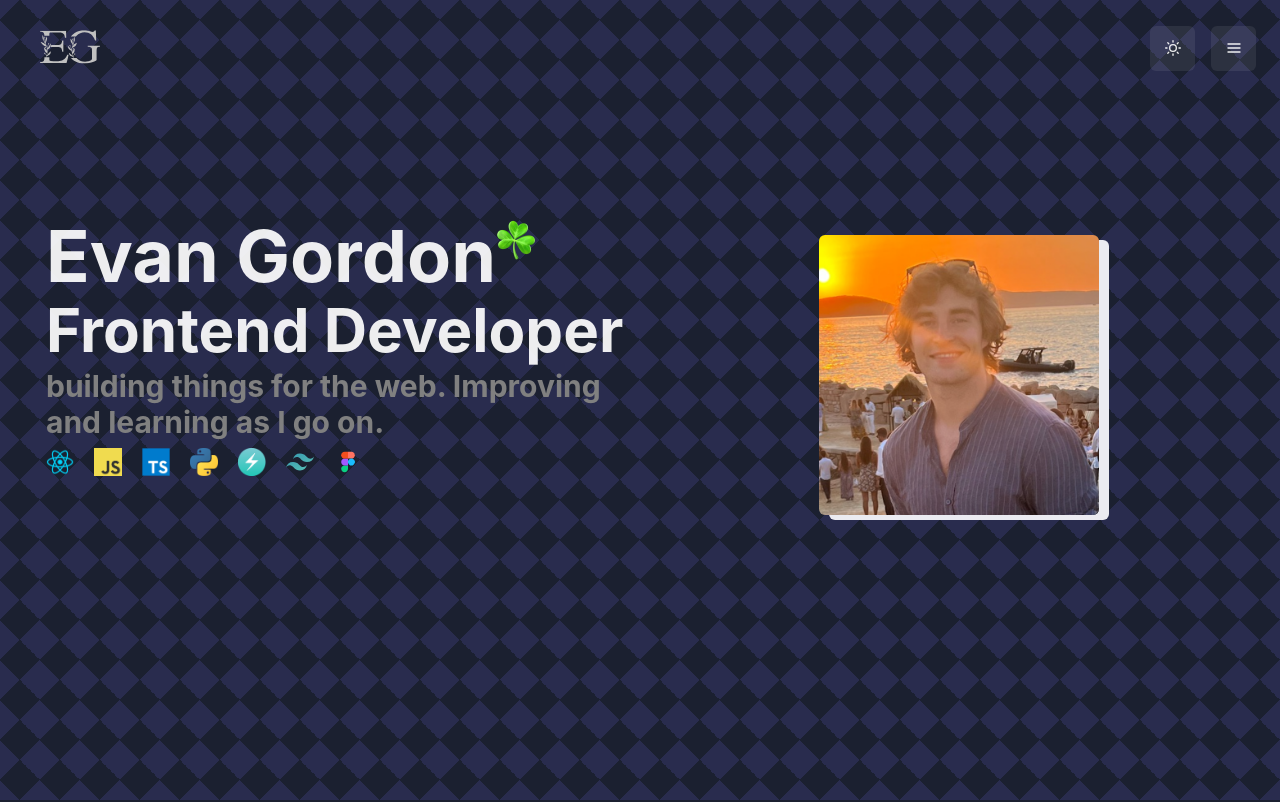
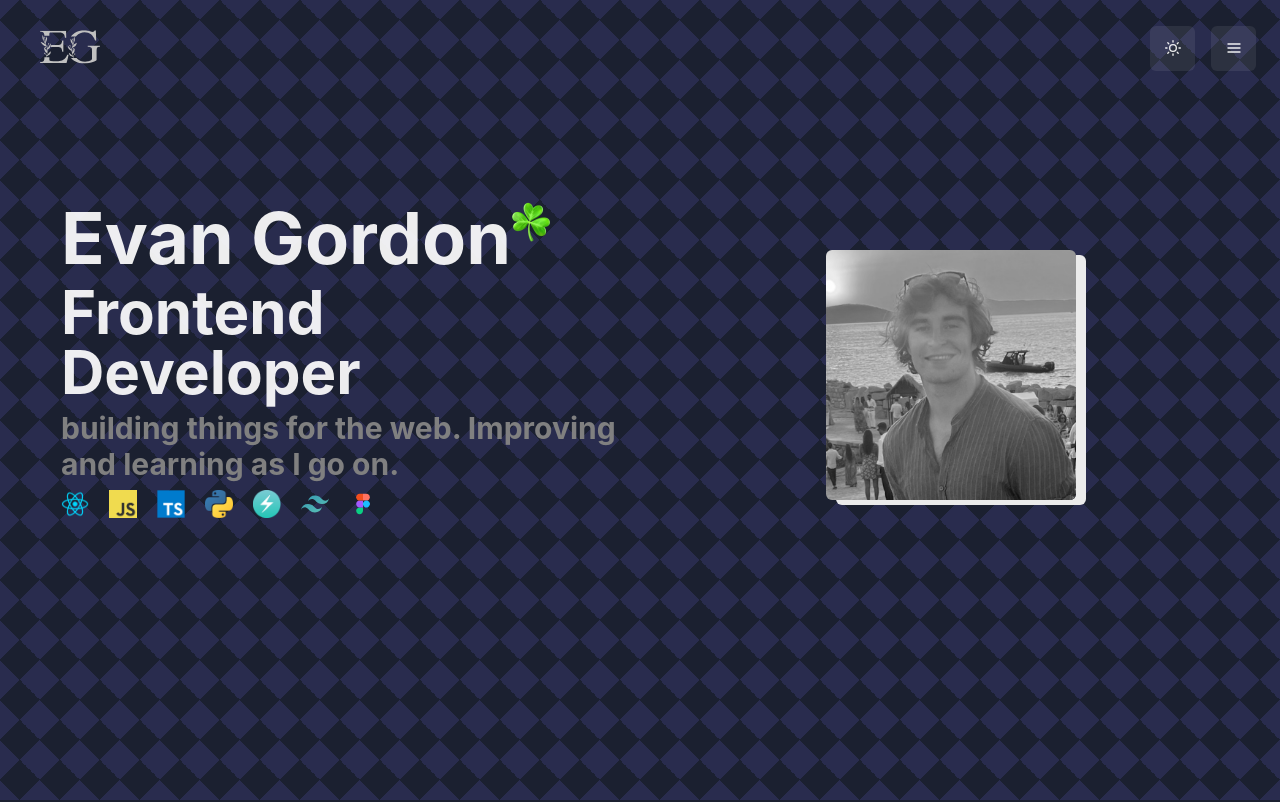
Before and after one commit to evangordo/Portfolio, a React (Create React App) app: page / in a window 1280 px wide. Shown: the top 802 px of the page. Built offline with nearby package versions, Linux system fonts and the light colour scheme.

Commit message:
changed profile image with filter

```diff
--- a/src/components/Hero.jsx
+++ b/src/components/Hero.jsx
@@ -157,7 +157,8 @@ export default function About() {
               )}
               mr={{ base: 12, md: 0 }}
               borderRadius="md"
-              boxSize={{ base: "220px", lg: "280px" }}
+              filter="grayscale(100%)"
+              boxSize={{ base: "220px", lg: "250px" }}
               src={Linkedin}
               alt="Evan"
             />
```
